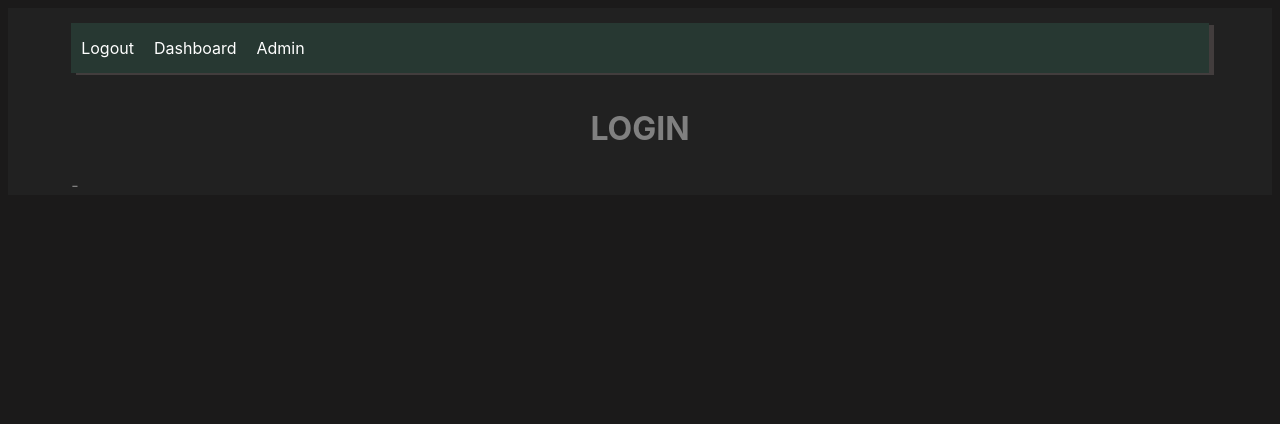
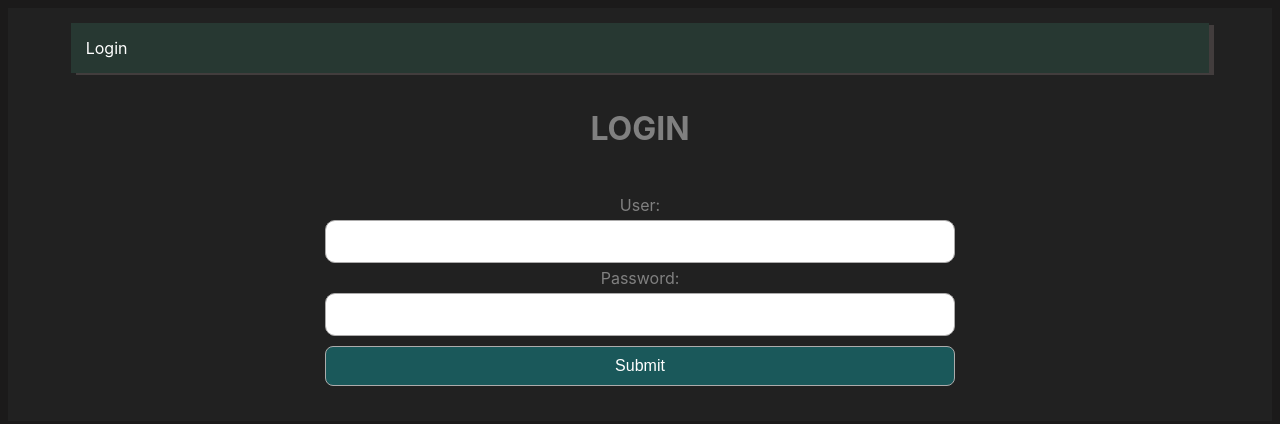
Before and after one commit to balan-pmr/ipc-challenge, a React (Create React App) app: page / in a window 1280 px wide. Shown: the top 424 px of the page. Built offline with nearby package versions, Linux system fonts and the light colour scheme.

Commit message:
CSS updating and Login by user and password authentication added.

```diff
--- a/src/App.css
+++ b/src/App.css
@@ -98,7 +98,7 @@ select {
    margin-top: 15px;
    margin-bottom: 15px;
    border-radius: 5px;
-   /*margin-right: 10px;*/
+   /*margin-right: 10px;*/color:white;
 }
 
 
@@ -109,6 +109,8 @@ a {
    text-decoration: none;
    margin: 10px;
  }
+
+
 
 
 
@@ -148,3 +150,27 @@ a {
 .table-content{
    display: table-caption
 }
+
+
+
+
+
+
+input {
+   border: 1px solid rgb(172, 171, 171);
+   border-radius: 10px;
+   padding: 1vw 1vw;
+   outline: none;
+   margin: 5px;
+ }
+
+ .app-form {
+   text-align: center;
+   display: flex;
+   flex-direction: column;
+   margin: auto;
+   width: 50vw;
+   padding: 2vw 1vw;
+  /* background-color: rgb(250, 194, 194);*/
+   border-radius: 0 0 10px 10px;
+ }
--- a/src/App.tsx
+++ b/src/App.tsx
@@ -10,7 +10,7 @@ import AdminUsers from 'pages/admin/Admin.Users';
 
 function App() {
 
-  const { logged } = useAuth();
+  const { logged, setLogged } = useAuth();
 
   return (
     <>
@@ -18,14 +18,14 @@ function App() {
       <div className='outer-wrapper'>
         <div className='main-wrapper'>
           <div className='nav-bar'>
-            <Header />
+            <Header isLogged={logged} setLogged={setLogged}  />
           </div>
           <div className='main-content'>
           <Routes>
-              <Route index element={<Login/>} />
-              <Route path='dashboard' element={<SecureRoute isLogged={logged} children={<Dashboard />} />} />
-              <Route path="admin" element={<AdminUsers/>} />
-              <Route path="*" element={<p>There's nothing here: 404!</p>} />
+              <Route index element={<Login setLogged={setLogged} />} />
+              <Route path='dashboard' element={ <SecureRoute isLogged={logged} children={<Dashboard />} />  } />
+              <Route path="admin" element={ <SecureRoute isLogged={logged} children={ <AdminUsers/> } />  } />
+              <Route path="*" element={<p>There's nothing here - 404 path not found.</p>} />
           </Routes>
           </div>
           <div className='footer'>
--- a/src/components/security/hooks/useAuth.jsx
+++ /dev/null
@@ -1,21 +0,0 @@
-import { useEffect, useState } from "react";
-
-const useAuth = () => {
-
-    const [logged, setLogged] =useState(false)
-    // implements a valid session for 10 secs
-    useEffect(()=>{
-        console.log('login for 10 secs')
-        setLogged(true)
-        /*let interval = setInterval(()=>{
-            alert('Session ended. Please login again.')
-            clearInterval(interval)
-            setLogged(false)
-        },30000)*/
-    },[])
-
-    return {logged}
-
-}
-
-export default useAuth;
--- /dev/null
+++ b/src/components/security/hooks/useAuth.tsx
@@ -0,0 +1,11 @@
+
+
+import { useEffect, useState } from "react";
+
+const useAuth = () => {
+    const [logged, setLogged] =useState(false);
+    useEffect(()=>{},[])
+    return {logged, setLogged }
+}
+
+export default useAuth;
--- a/src/pages/layout/Footer.tsx
+++ b/src/pages/layout/Footer.tsx
@@ -1,7 +1,7 @@
 const Footer = ()=>{
     return(
         <>
-           <div>-</div>
+           <div></div>
         </>
     )
 }
--- a/src/pages/layout/Header.tsx
+++ b/src/pages/layout/Header.tsx
@@ -1,24 +1,23 @@
 import { Link } from 'react-router-dom';
 
-const Header = () => {
+const Header = ({ isLogged, setLogged}: { isLogged: boolean, setLogged:any }) => {
+
+
   return (
     <>
-      <Navigation />
+      <div>
+        <div className='nav-outer-wrapper'>
+          <div className='nav-main-wrapper'>
+          {!isLogged && <div className='nav-bar'> <Link to="/">&nbsp;Login&nbsp;</Link> </div>}
+          {isLogged && <div className='nav-bar' onClick={()=>{setLogged(false)}} >&nbsp;Logout&nbsp;&#10060;</div>}
+            {isLogged && <div className='nav-bar'><Link to="/dashboard">&nbsp;Dashboard&nbsp;&#127760;</Link></div>}
+            {isLogged && <div className='nav-bar'><Link to="/admin">&nbsp;Users&nbsp;&#128084;</Link></div>}
+          </div>
+        </div>
+      </div>
     </>
   );
 };
-
-const Navigation = () => (
-  <div>
-    <div className='nav-outer-wrapper'>
-      <div className='nav-main-wrapper'>
-        <div className='nav-bar'><Link to="/">Logout</Link></div>
-        <div className='nav-bar'><Link to="/dashboard">Dashboard</Link></div>
-        <div className='nav-bar'><Link to="/admin">Admin</Link></div>
-      </div>
-    </div>
-  </div>
-);
 
 
 
--- a/src/pages/login/Login.tsx
+++ b/src/pages/login/Login.tsx
@@ -1,8 +1,25 @@
+import Alert from "components/alerts/Alert";
+import useLogin from "./hooks/useLogin";
 
+const Login = ( {setLogged}: { setLogged:any } ) => {
 
-const Login = ()=>{
-    return(
-        <div className='center-content'><h1>LOGIN</h1></div>
+    const { message, user, setUser, password, setPassword, onSubmit} = useLogin(setLogged);
+
+    return (
+        <>
+            <Alert message={message.message} type={message.type} />
+            <div className='center-content'><h1>LOGIN</h1></div>
+            <div><form onSubmit={onSubmit} >
+                <div className="app-form">
+                    <label>User:</label>
+                    <input type="text"  value={user} onChange={(e)=>{ setUser(e.target.value) }} />
+                    <label>Password:</label>
+                    <input type="password" value={password} onChange={(e)=>{ setPassword(e.target.value) }}  />
+                    <input className="button-active"  type="submit" value="Submit" />
+                </div>
+                </form>
+            </div>
+        </>
     )
 }
 
--- /dev/null
+++ b/src/pages/login/hooks/useLogin.tsx
@@ -0,0 +1,59 @@
+import { AlertProps } from "components/alerts/Alert";
+import { ALERT_TYPES } from "models/enums";
+import { useState } from "react";
+import { useNavigate } from "react-router-dom";
+
+const useLogin = ( setLogged:any) =>{
+
+    const[message, setMessage]= useState<AlertProps>({message:'',type:ALERT_TYPES.INFO});
+    const[user, setUser] = useState<string>('');
+    const[password, setPassword] = useState<string>('');
+    const navigate = useNavigate();
+
+    const onSubmit = async (e:any) => {
+        e.preventDefault();
+        //console.log({user,password})
+        if(user === '' || password === '' ){
+            setMessage({ message: 'No user or password in form.', type: ALERT_TYPES.ERROR })
+        }else{
+            await onSubmitUserAndPassword()
+        }
+    };
+
+    const onSubmitUserAndPassword = async () => {
+        setMessage({ message: 'Validating credentials, please wait.', type: ALERT_TYPES.INFO })
+        //let baseUrl: string | undefined = process.env.REACT_APP_BASE_URL_API;
+        let url: string = 'https://script.google.com/macros/s/AKfycbwG0EdkIhGt_CvTN0LDbzYRCIWEBjyxp6QwSc5ifNnueKNmasc0FgOZtyXS1CrF6v1gdA/exec';
+        let action: string = '?action=login';
+        //if (baseUrl && action) { url = baseUrl + action }
+        await fetch(url + action, {method: 'POST', body: JSON.stringify({ password: password, user: user })})
+            .then(res => res.json())
+            .then((result) => {
+                console.log({ result })
+                if(result.code === 200 && result.message === 'OK' ){
+                    setLogged(true)
+                    //console.log('valid user -> redirecting to dashboard')
+                    navigate("/dashboard");
+                }else
+                if(result.code === 200 && result.message !== 'OK' ){
+                    let attemps = 3 - result.invalidUser.fails;
+                    if(attemps <=0 ){
+                        setMessage({ message: 'User is block, contact your administration area.', type: ALERT_TYPES.ERROR })
+                    }else{
+                        setMessage({ message: 'Invalid  password, You have '+attemps+' more attempt after block your user.', type: ALERT_TYPES.ERROR })
+                    }
+                }else{
+                    setMessage({ message: 'No user in system.', type: ALERT_TYPES.ERROR })
+
+                }
+            })
+            .catch((error) => {
+                setMessage({ message: 'Error at fetching URL, Try Again. (' + error + ')', type: ALERT_TYPES.ERROR })
+            });
+    }
+
+    return {message, user, setUser, password, setPassword , onSubmit}
+
+}
+
+export default useLogin;
```
